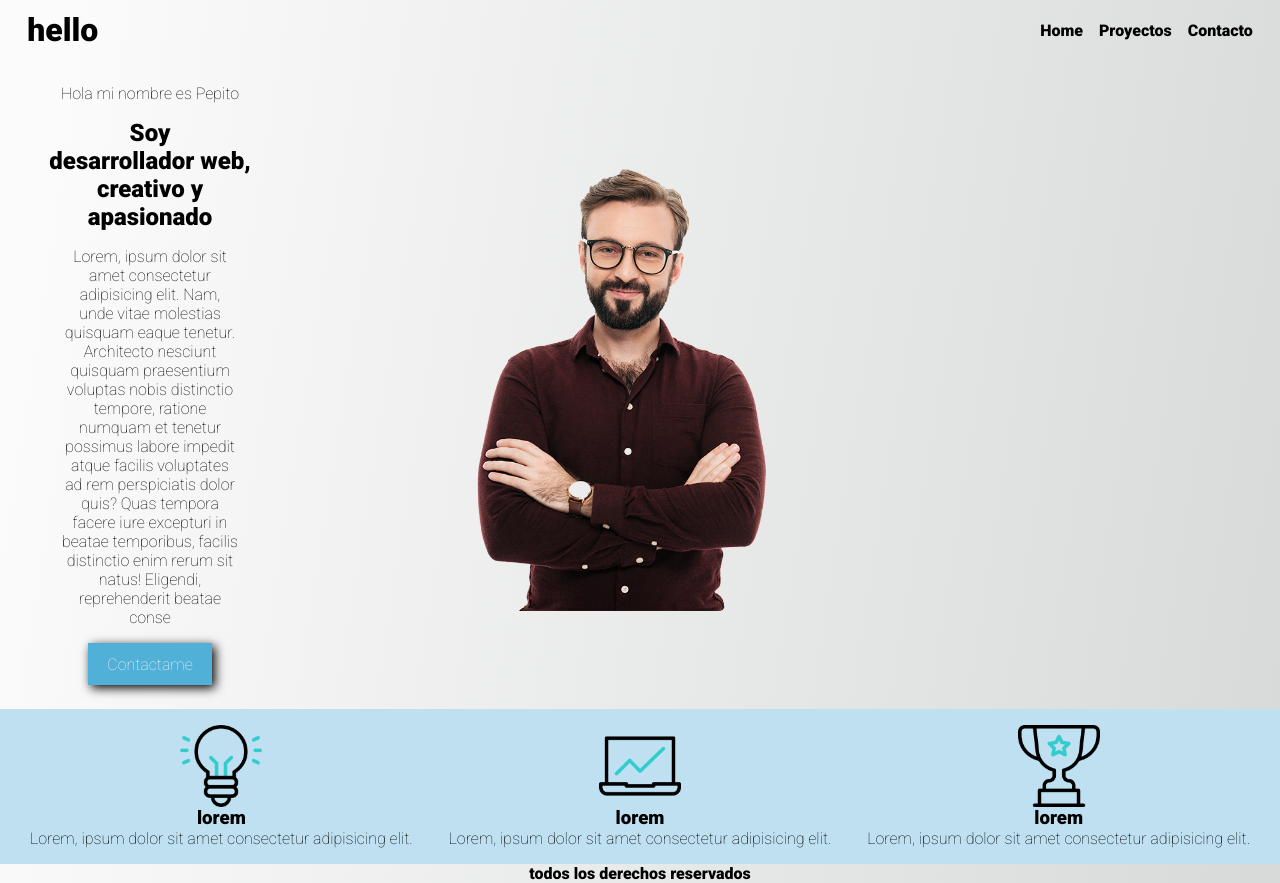
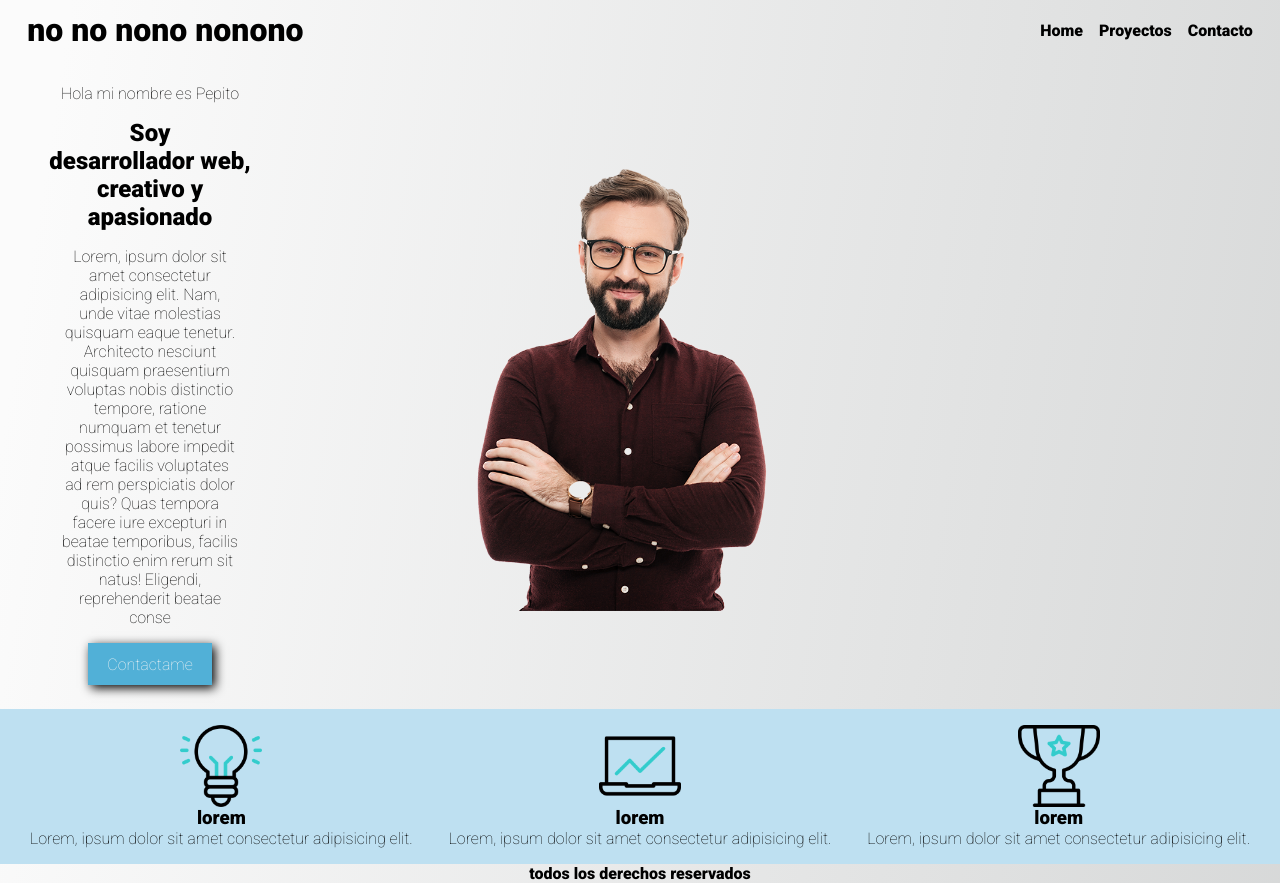
Before and after one commit to caroefe/10clase-github, a plain HTML site: page index.html in a window 1280 px wide. Drawn offline with Linux system fonts and the light colour scheme.

Commit message:
7to cambio

```diff
--- a/index.html
+++ b/index.html
@@ -18,7 +18,7 @@
 <body>
 
     <header>
-        <h1>hello</h1>
+        <h1>no no nono nonono</h1>
         <nav>
             <ul>
                 <li>Home</li>
```
